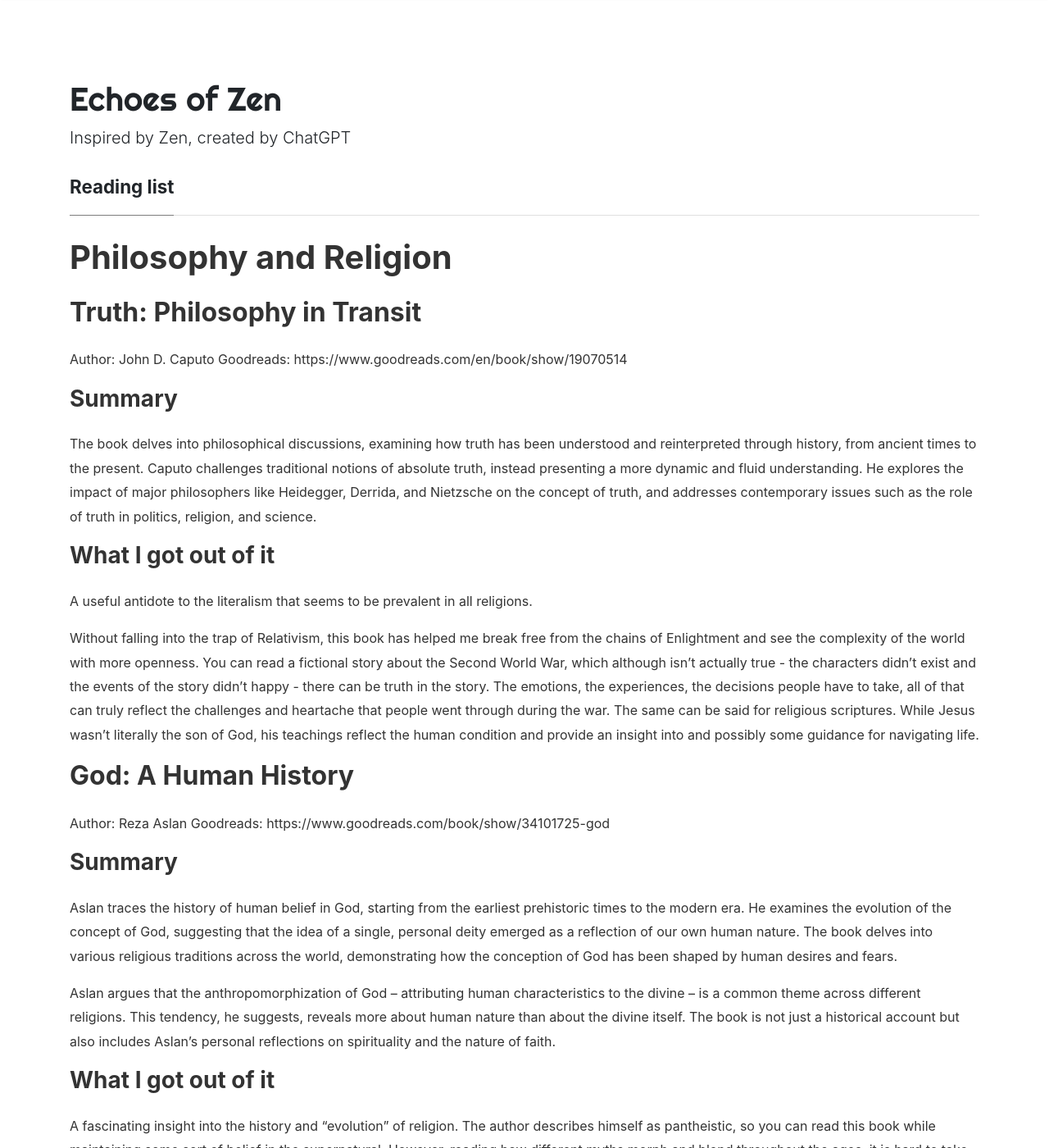
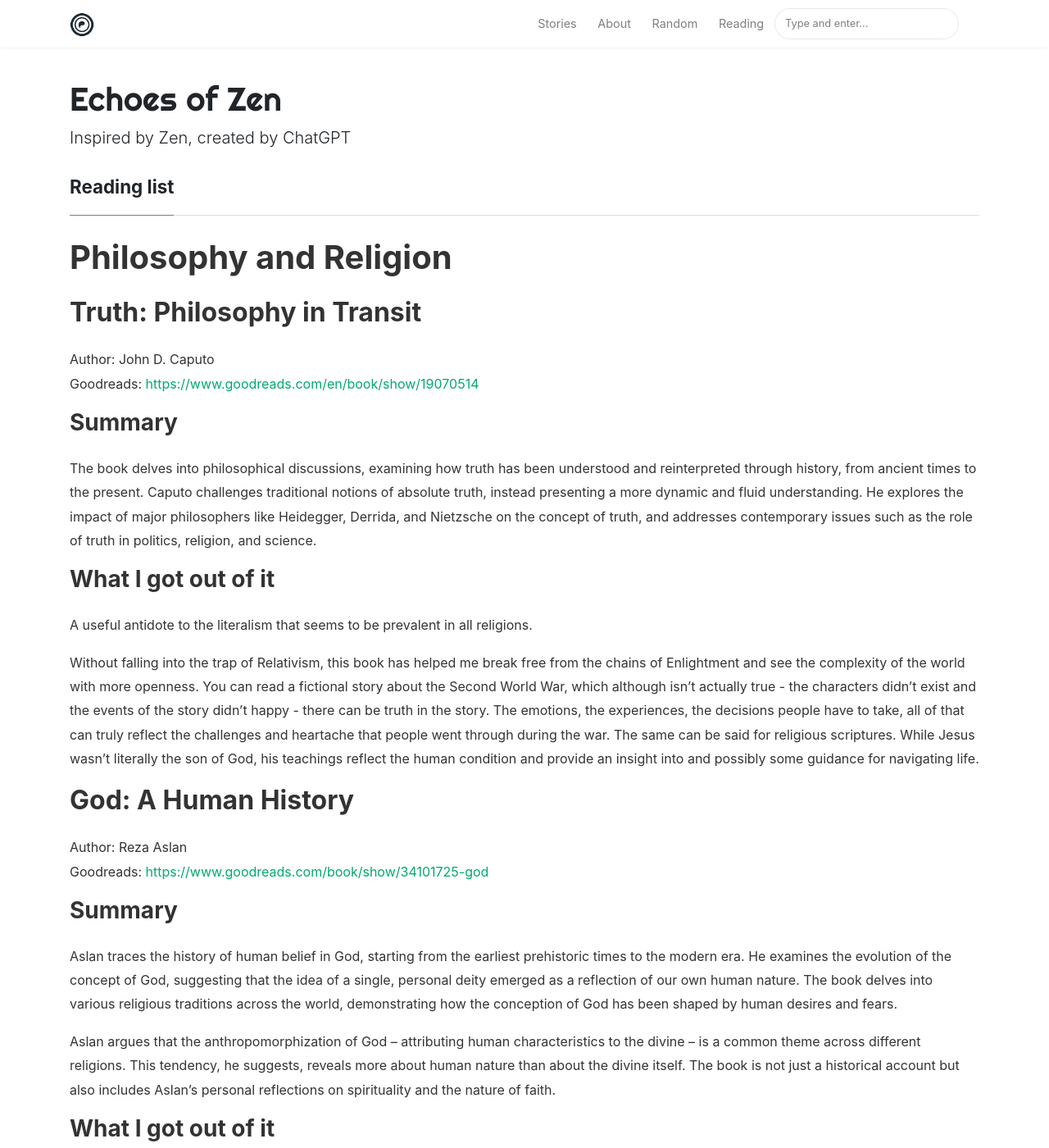
Before and after one commit to zeroXten/echoesofzen, a Jekyll site: the page built from _pages/reading.md, in a window 1280 px wide and 1400 px high. Shown: the whole window at 82% size. Built offline with Jekyll 4.4.1, drawn with Linux system fonts in a browser that asks for light colours; nearby versions of some CDN libraries; comment, search, counter and statistics services are not loaded.

Commit message:
fixing format

```diff
--- a/_pages/reading.md
+++ b/_pages/reading.md
@@ -9,8 +9,8 @@
 
 ## Truth: Philosophy in Transit
 
-Author: John D. Caputo
-Goodreads: https://www.goodreads.com/en/book/show/19070514
+Author: John D. Caputo\
+Goodreads: <https://www.goodreads.com/en/book/show/19070514>
 
 ### Summary
 
@@ -24,8 +24,8 @@
 
 ## God: A Human History
 
-Author: Reza Aslan
-Goodreads: https://www.goodreads.com/book/show/34101725-god
+Author: Reza Aslan\
+Goodreads: <https://www.goodreads.com/book/show/34101725-god>
 
 ### Summary
 
```
